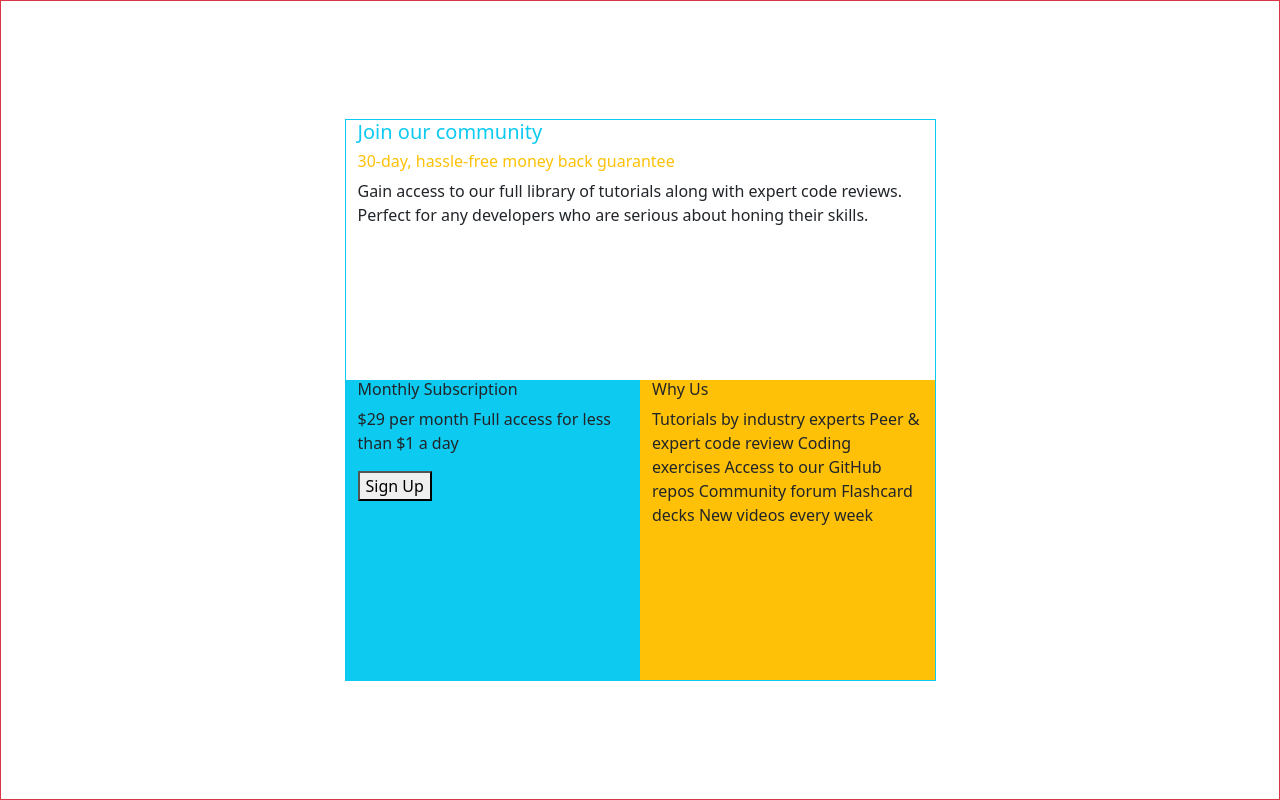
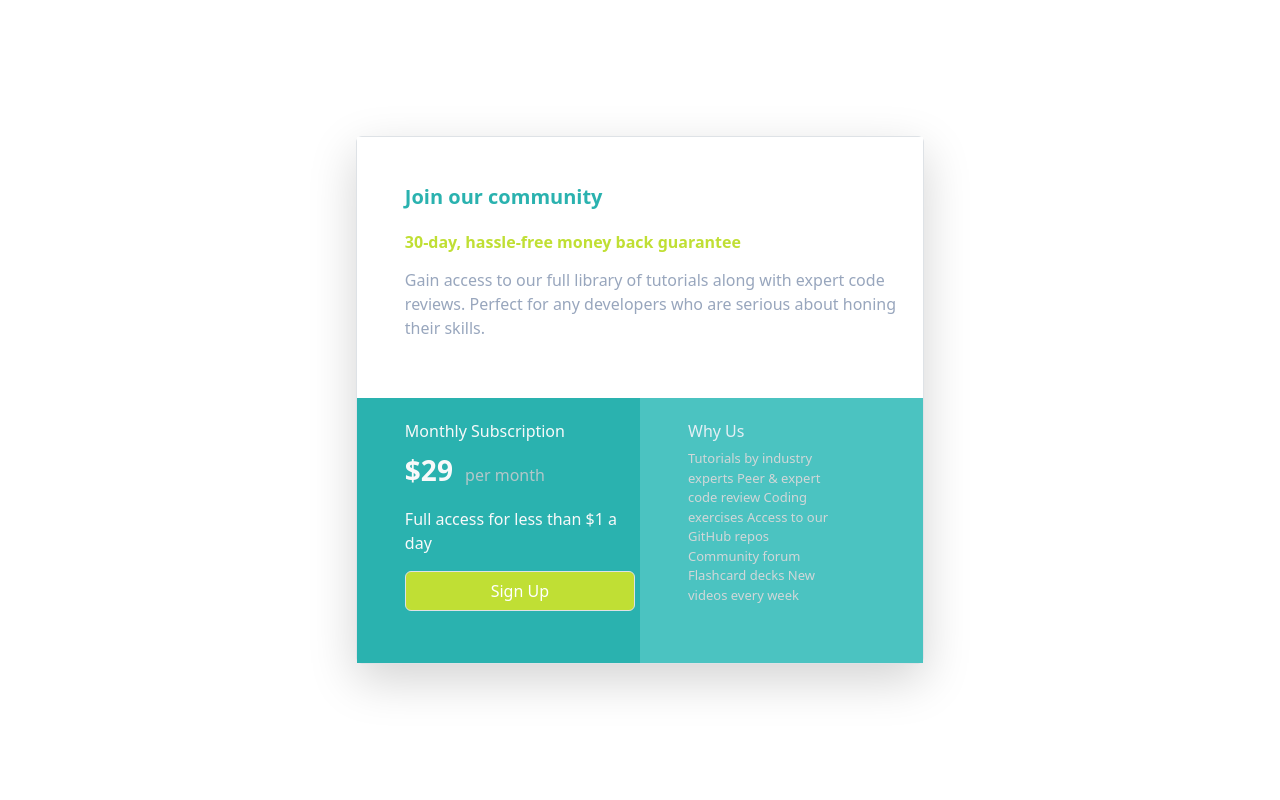
Before and after one commit to Azizsoorti/card-bootstrap, a plain HTML site: page index.html in a window 1280 px wide. Drawn offline with nearby package versions, Linux system fonts and the light colour scheme.

Commit message:
complete

```diff
--- a/index.html
+++ b/index.html
@@ -11,26 +11,26 @@
 </head>
 
 <body>
-  <div class="container-fluid p-5 border border-danger d-flex justify-content-center align-items-center " style="height: 100vh;">
-    <div class="row border border-info" style="width: 50%; height: 80%;">
-      <div class="col-12 bg-white">
-        <h5 class="text-info"> Join our community</h5>
-        <h6 class="text-warning"> 30-day, hassle-free money back guarantee</h6>
-        <p> Gain access to our full library of tutorials along with expert code reviews.
+  <div class="container-fluid p-5 d-flex justify-content-center align-items-center " style="height: 100vh;">
+    <div class="row border shadow-lg  rounded" style="width: 48%; height: 75%; ">
+      <div class="col-12 bg-white pt-5 ps-5 ">
+        <h5 class="fw-bold" style="color:  hsl(179, 62%, 43%);"> Join our community</h5>
+        <h6 class="mt-4 fw-bold" style="color:  hsl(71, 73%, 54%);"> 30-day, hassle-free money back guarantee</h6>
+        <p class="mt-3" style="color: hsl(218, 22%, 67%);"> Gain access to our full library of tutorials along with expert code reviews.
           Perfect for any developers who are serious about honing their skills.</p>
       </div>
 
 
-      <div class="col-sm-6 bg-info">
+      <div class="col-sm-6 pt-4 ps-5 text-light " style="background-color: hsl(179, 62%, 43%); ">
         <h6> Monthly Subscription</h6>
-        <p>$29 per month
-          Full access for less than $1 a day
-        </p>
-        <button>Sign Up</button>
+        <p> <span class="fs-3 fw-bold">  $29</span> <span class="ps-2 " style="color: rgb(178, 199, 201);"> per month</span></p>
+         <p> Full access for less than $1 a day</p>
+
+        <button class="rounded border border-none text-white" style="width: 230px; height: 40px; background-color:  hsl(71, 73%, 54%);">Sign Up</button>
       </div>
-      <div class="col-sm-6 bg-warning">
-        <h6> Why Us</h6>
-        <p>Tutorials by industry experts
+      <div class="col-sm-6 pt-4 ps-5 " style="background-color: hsl(179, 50%, 53%);">
+        <h6 style="color:  hsl(204, 43%, 93%);"> Why Us</h6>
+        <p style="color:rgb(209, 215, 216); font-size: 13px; padding-right: 80px;">Tutorials by industry experts
           Peer &amp; expert code review
           Coding exercises
           Access to our GitHub repos
--- a/style.css
+++ b/style.css
@@ -0,0 +1,5 @@
+*{
+    padding: 0;
+    margin: 0;
+    box-sizing: border-box;
+}
```
